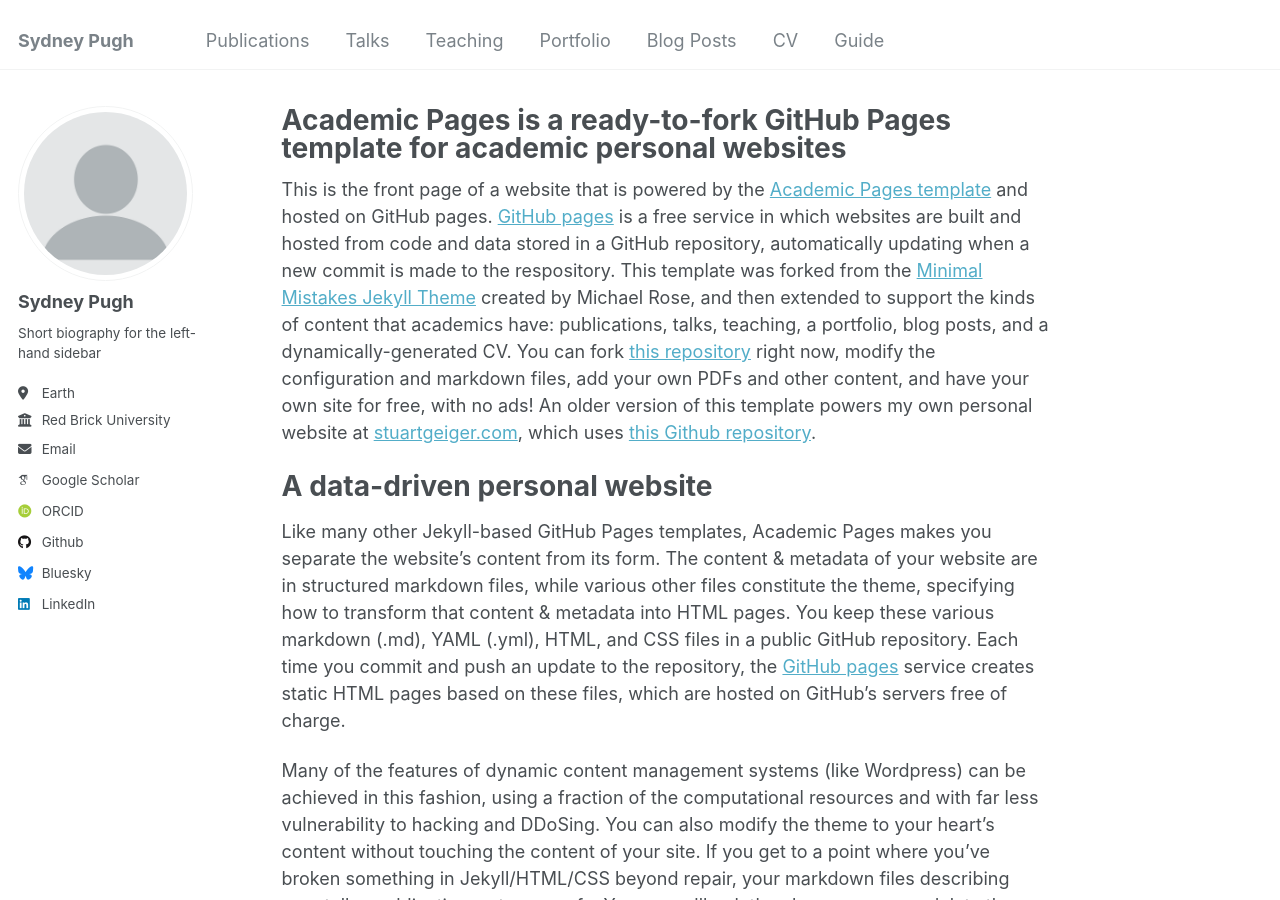
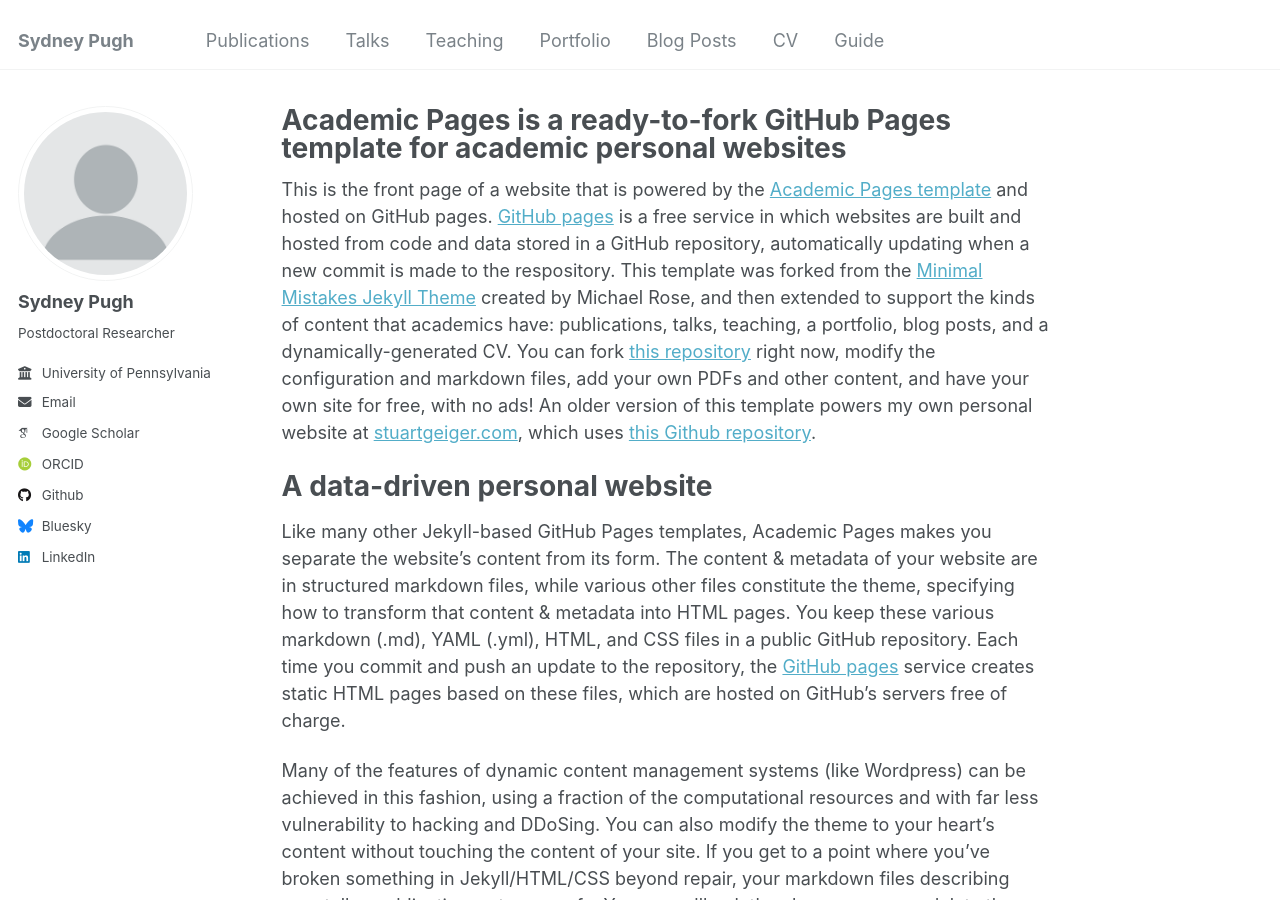
Before and after one commit to sfpugh/sfpugh.github.io, a Jekyll site: the page built from _pages/about.md, in a window 1280 px wide and 900 px high. Built offline with Jekyll 4.4.1, drawn with Linux system fonts in a browser that asks for light colours; some web fonts are replaced.

Commit message:
Update _config.yml -- changing university info

```diff
--- a/_config.yml
+++ b/_config.yml
@@ -24,11 +24,11 @@
   avatar           : "profile.png"
   name             : "Sydney Pugh"
   pronouns         : # example: "she/her"
-  bio              : "Short biography for the left-hand sidebar"
-  location         : "Earth"
-  employer         : "Red Brick University"
+  bio              : "Postdoctoral Researcher"
+  location         :
+  employer         : "University of Pennsylvania"
   uri              : # URL
-  email            : "none@example.org"
+  email            : "Sydney.Pugh@pennmedicine.upenn.edu"
 
   # Academic websites
   arxiv            : # URL - Update with the correct link to your profile
```
